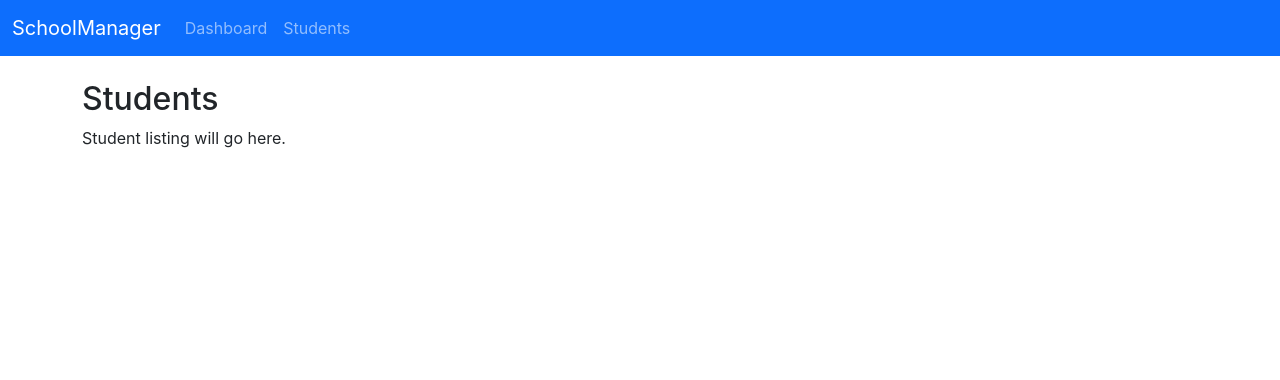
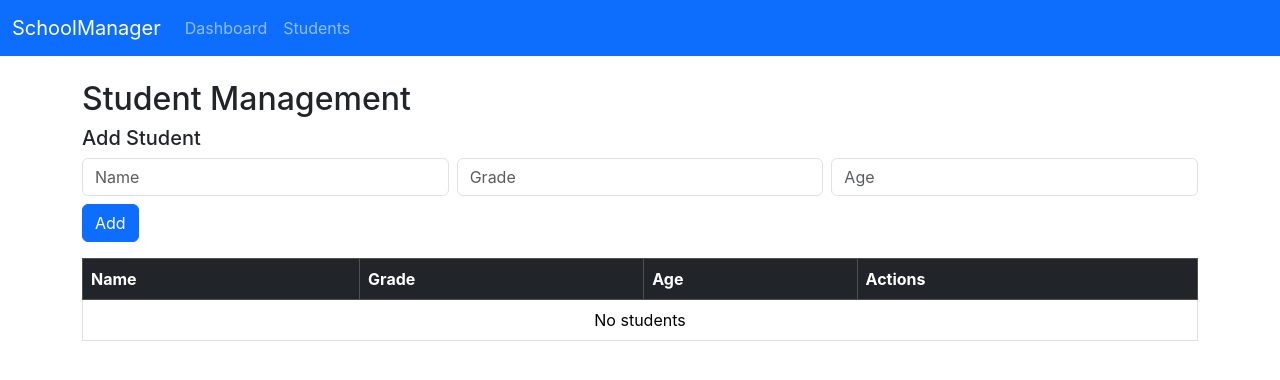
Before and after one commit to Mumtaj786/school-management-ui, a React (Create React App) app: page /students in a window 1280 px wide. Shown: the top 380 px of the page. Built offline with nearby package versions, Linux system fonts and the light colour scheme.

Commit message:
Module 3: Student CRUD UI with form and table

```diff
--- /dev/null
+++ b/src/components/StudentForm.jsx
@@ -0,0 +1,38 @@
+
+import { useState, useEffect } from 'react';
+
+export default function StudentForm({ onSubmit, editingStudent, cancelEdit }) {
+  const [form, setForm] = useState({ name: '', grade: '', age: '' });
+
+  useEffect(() => {
+    if (editingStudent) setForm(editingStudent);
+  }, [editingStudent]);
+
+  const handleChange = e => {
+    setForm({ ...form, [e.target.name]: e.target.value });
+  };
+
+  const handleSubmit = e => {
+    e.preventDefault();
+    onSubmit(form);
+    setForm({ name: '', grade: '', age: '' });
+  };
+return (
+    <form onSubmit={handleSubmit} className="mb-3">
+<h5>{editingStudent ? 'Edit' : 'Add'} Student</h5>
+      <div className="row g-2 mb-2">
+        <div className="col">
+          <input type="text" name="name" className="form-control" placeholder="Name" value={form.name} onChange={handleChange} required />
+        </div>
+        <div className="col">
+          <input type="text" name="grade" className="form-control" placeholder="Grade" value={form.grade} onChange={handleChange} required />
+        </div>
+        <div className="col">
+          <input type="number" name="age" className="form-control" placeholder="Age" value={form.age} onChange={handleChange} required />
+        </div>
+      </div>
+      <button className="btn btn-primary me-2" type="submit">{editingStudent ? 'Update' : 'Add'}</button>
+      {editingStudent && <button className="btn btn-secondary" onClick={cancelEdit}>Cancel</button>}
+    </form>
+  );
+}
--- /dev/null
+++ b/src/components/StudentList.jsx
@@ -0,0 +1,31 @@
+export default function StudentList({ students, onEdit, onDelete }) {
+  return (
+    <table className="table table-bordered">
+      <thead className="table-dark">
+        <tr>
+          <th>Name</th>
+          <th>Grade</th>
+          <th>Age</th>
+          <th>Actions</th>
+        </tr>
+      </thead>
+      <tbody>
+        {students.length === 0 ? (
+          <tr><td colSpan="4" className="text-center">No students</td></tr>
+          ) : (
+            students.map((student, i) => (
+              <tr key={i}>
+                <td>{student.name}</td>
+                <td>{student.grade}</td>
+                <td>{student.age}</td>
+                <td>
+                  <button className="btn btn-sm btn-warning me-2" onClick={() => onEdit(student)}>Edit</button>
+                  <button className="btn btn-sm btn-danger" onClick={() => onDelete(student)}>Delete</button>
+                </td>
+              </tr>
+            ))
+          )}
+        </tbody>
+      </table>
+    );
+  }
--- a/src/pages/Students.jsx
+++ b/src/pages/Students.jsx
@@ -1,8 +1,29 @@
+import { useState } from 'react';
+import StudentForm from '../components/StudentForm';
+import StudentList from '../components/StudentList';
+
 export default function Students() {
-    return (
-      <div>
-        <h2>Students</h2>
-        <p>Student listing will go here.</p>
-      </div>
-    );
-  }
+  const [students, setStudents] = useState([]);
+  const [editingStudent, setEditingStudent] = useState(null);
+
+  const addOrUpdateStudent = student => {
+    if (editingStudent) {
+      setStudents(students.map(s => s === editingStudent ? student : s));
+      setEditingStudent(null);
+    } else {
+      setStudents([...students, student]);
+    }
+  };
+
+  const deleteStudent = student => {
+    setStudents(students.filter(s => s !== student));
+  };
+
+  return (
+    <div>
+      <h2>Student Management</h2>
+      <StudentForm onSubmit={addOrUpdateStudent} editingStudent={editingStudent} cancelEdit={() => setEditingStudent(null)} />
+      <StudentList students={students} onEdit={setEditingStudent} onDelete={deleteStudent} />
+    </div>
+  );
+}
```
